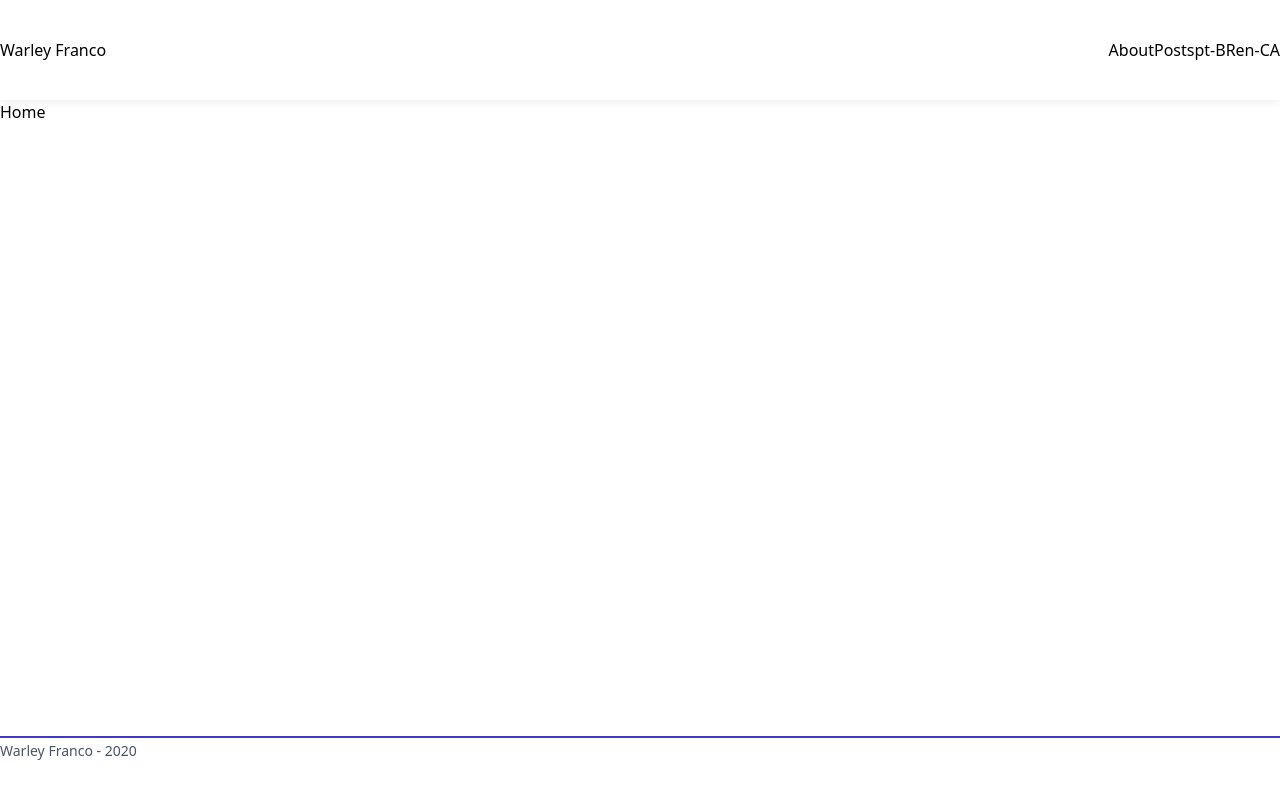
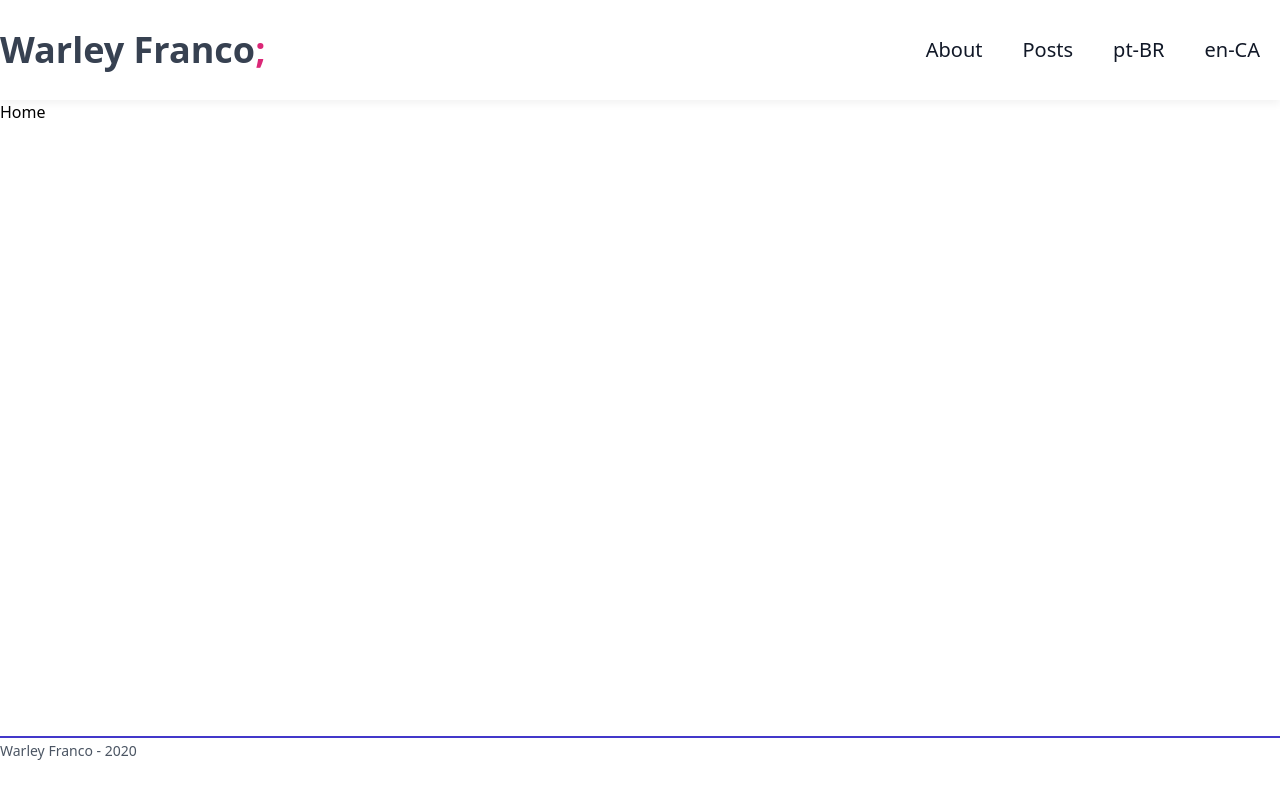
Before and after one commit to WarleyFranco/warleyfranco.github.io, a Next.js app: page / in a window 1280 px wide. Built offline with nearby package versions, Linux system fonts and the light colour scheme; what @tailwindcss/typography would draw is missing.

Commit message:
Update logo with ";"

```diff
--- a/src/components/layout/header.tsx
+++ b/src/components/layout/header.tsx
@@ -1,10 +1,11 @@
-import React from 'react'
-import Nav from '~/types/nav'
-import Link from 'next/link'
-import styles from './header.module.scss'
+import React from 'react';
+import Nav from '~/types/nav';
+import Link from 'next/link';
+import styles from './header.module.scss';
 import { useTranslation } from '~/hooks';
 import { Locales } from '~/locales';
 import { useRouter } from 'next/router';
+import { Anchor } from '~/components/layout/typography';
 
 const navItems: Nav[] = [
   {
@@ -15,20 +16,20 @@ const navItems: Nav[] = [
     name: 'posts',
     path: '/posts',
   },
-]
+];
 
-const Header = () => {
+function Header() {
   const { t, locale } = useTranslation();
   return (
     <>
       <header className={styles.header}>
-        <h1 className={styles.name}>Warley Franco</h1>
+        <h1 className="font-sans text-4xl font-bold text-gray-700">Warley Franco<span className="text-pink-600">;</span></h1>
         <nav>
           <ul className={styles.list}>
             {navItems.map((item) => (
               <li key={item.name}>
                 <Link href={item.path} locale={locale}>
-                  <a className={styles.link}>{t(item.name)}</a>
+                  <Anchor>{t(item.name)}</Anchor>
                 </Link>
               </li>
             ))}
@@ -37,7 +38,7 @@ const Header = () => {
         </nav>
       </header>
     </>
-  )
+  );
 }
 
 const LocaleLinks = () => {
@@ -47,12 +48,12 @@ const LocaleLinks = () => {
       {Object.keys(Locales).map((locale) => (
         <li key={locale}>
           <Link href={{ pathname, query }} locale={Locales[locale]}>
-            <a className={styles.link}>{Locales[locale]}</a>
+            <Anchor>{Locales[locale]}</Anchor>
           </Link>
         </li>
       ))}
     </>
   );
-}
+};
 
-export default Header
+export default Header;
```
